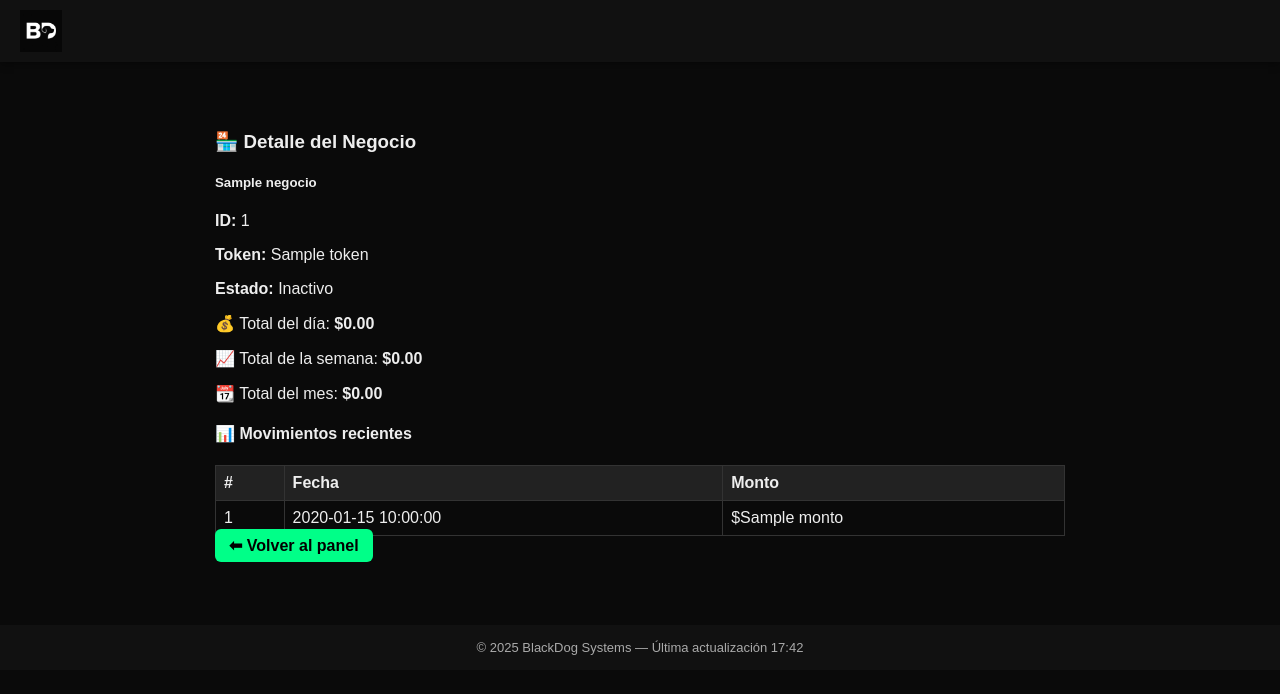
After one commit to Wilsonc7/mp-notifier, a Flask app: template templates/business_detail.html in a window 1280 px wide. The commit adds this page. Shown: the top 694 px of the page. Run offline with Flask 3, Linux system fonts and the light colour scheme; the template is opened without the code that fills it: most values are stand-ins (such as "Sample title", 1, 10 or a date in 2020).

Commit message:
Add: detalle de negocio y vista de movimientos

```diff
--- a/server.py
+++ b/server.py
@@ -175,6 +175,38 @@ def toggle_user(user_id):
         users[user_id]["active"] = not users[user_id].get("active", True)
         save_json(USERS_FILE, users)
     return redirect("/admin/users")
+    # ============================================================
+# 🧾 ADMIN: DETALLE DE UN NEGOCIO (solo lectura)
+# ============================================================
+@app.route("/admin/business/<user_id>")
+def admin_business_detail(user_id):
+    if not is_logged_in() or not is_admin():
+        return render_template("forbidden.html"), 403
+
+    users = load_json(USERS_FILE, {})
+    payments = load_json(PAYMENTS_FILE, {})
+
+    negocio = users.get(user_id)
+    if not negocio:
+        return render_template("error.html", code=404, msg="Negocio no encontrado")
+
+    token = negocio.get("token")
+    movimientos = payments.get(token, [])
+
+    # Totales
+    total_hoy = sum(p["monto"] for p in movimientos if p["fecha"][:10] == str(datetime.now().date()))
+    total_semana = sum(p["monto"] for p in movimientos)
+    total_mes = total_semana  # En esta versión son iguales, podés ampliarlo luego
+
+    return render_template(
+        "business_detail.html",
+        negocio=negocio,
+        movimientos=movimientos,
+        total_hoy=total_hoy,
+        total_semana=total_semana,
+        total_mes=total_mes
+    )
+
 
 # ============================================================
 # 🔒 CAMBIO DE CONTRASEÑA
--- /dev/null
+++ b/templates/business_detail.html
@@ -0,0 +1,57 @@
+{% extends "_base.html" %}
+{% block content %}
+<div class="container mt-5 text-center">
+    <h3 class="text-light mb-4">🏪 Detalle del Negocio</h3>
+
+    <div class="card bg-dark text-light mb-4">
+        <div class="card-body">
+            <h5 class="card-title">{{ negocio.name }}</h5>
+            <p><strong>ID:</strong> {{ negocio.id }}</p>
+            <p><strong>Token:</strong> {{ negocio.token }}</p>
+            <p><strong>Estado:</strong>
+                {% if negocio.active %}
+                    <span class="text-success fw-bold">Activo</span>
+                {% else %}
+                    <span class="text-danger fw-bold">Inactivo</span>
+                {% endif %}
+            </p>
+        </div>
+    </div>
+
+    <div class="stats mb-4">
+        <div class="card bg-dark text-light p-3 mb-3">
+            <p>💰 Total del día: <strong class="text-success">${{ "%.2f"|format(total_hoy) }}</strong></p>
+            <p>📈 Total de la semana: <strong class="text-info">${{ "%.2f"|format(total_semana) }}</strong></p>
+            <p>📆 Total del mes: <strong class="text-warning">${{ "%.2f"|format(total_mes) }}</strong></p>
+        </div>
+    </div>
+
+    <h4 class="text-light mb-3">📊 Movimientos recientes</h4>
+    <div class="table-responsive">
+        <table class="table table-dark table-bordered align-middle">
+            <thead>
+                <tr>
+                    <th>#</th>
+                    <th>Fecha</th>
+                    <th>Monto</th>
+                </tr>
+            </thead>
+            <tbody>
+                {% for p in movimientos %}
+                <tr>
+                    <td>{{ loop.index }}</td>
+                    <td>{{ p.fecha }}</td>
+                    <td class="text-success">${{ p.monto }}</td>
+                </tr>
+                {% else %}
+                <tr>
+                    <td colspan="3" class="text-muted">Sin movimientos registrados.</td>
+                </tr>
+                {% endfor %}
+            </tbody>
+        </table>
+    </div>
+
+    <a href="/dashboard" class="btn btn-secondary mt-3">⬅ Volver al panel</a>
+</div>
+{% endblock %}
```
Also changed, not shown: templates/admin_dashboard.html (+65 -11 lines).
